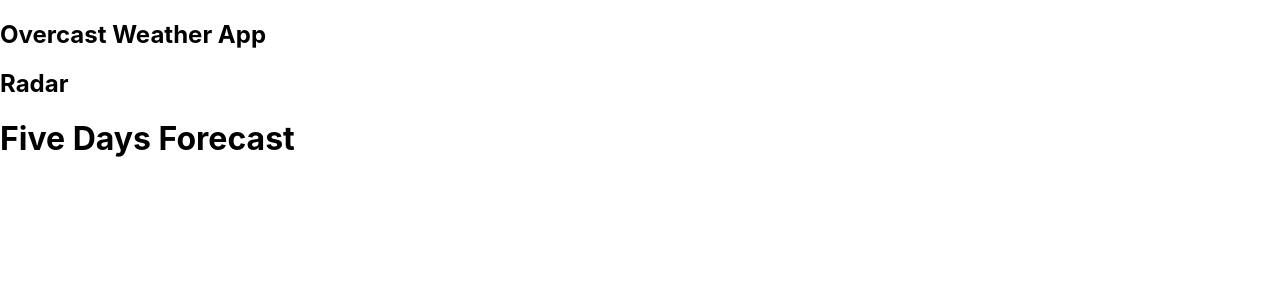
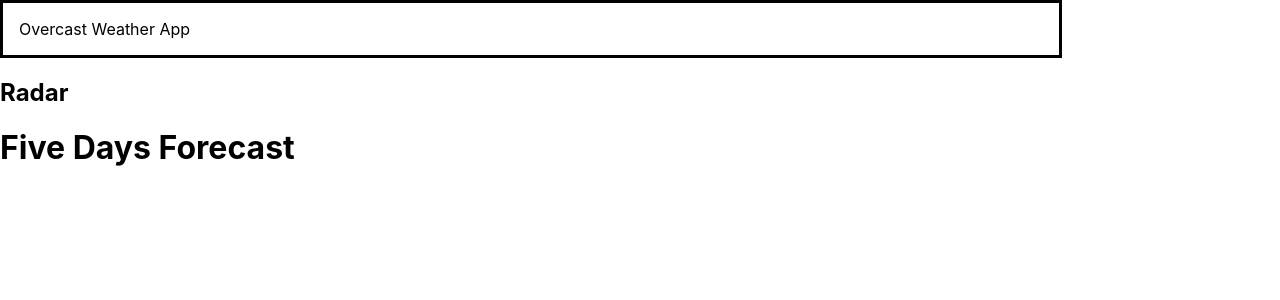
Before and after one commit to philliperod/overcast_weather, a React (Create React App) app: page / in a window 1280 px wide. Shown: the top 300 px of the page. Built offline with nearby package versions, Linux system fonts and the light colour scheme.

Commit message:
created style to CurrentElements to test if it works

```diff
--- a/src/Components/Current/CurrentElements.js
+++ b/src/Components/Current/CurrentElements.js
@@ -0,0 +1,8 @@
+import styled from 'styled-components';
+
+export const CurrentWeather = styled.section`
+  display: flex;
+  border: solid;
+  padding: 1rem;
+  width: 80vw;
+`;
--- a/src/Components/Current/index.js
+++ b/src/Components/Current/index.js
@@ -1,7 +1,12 @@
 import React from 'react';
+import { CurrentWeather } from './CurrentElements';
 
 function Current() {
-  return <h2>Overcast Weather App</h2>;
+  return (
+    <>
+      <CurrentWeather>Overcast Weather App</CurrentWeather>
+    </>
+  );
 }
 
 export default Current;
```
Also changed, not shown: 1 other file (tests, documents, lock files or other folders).
